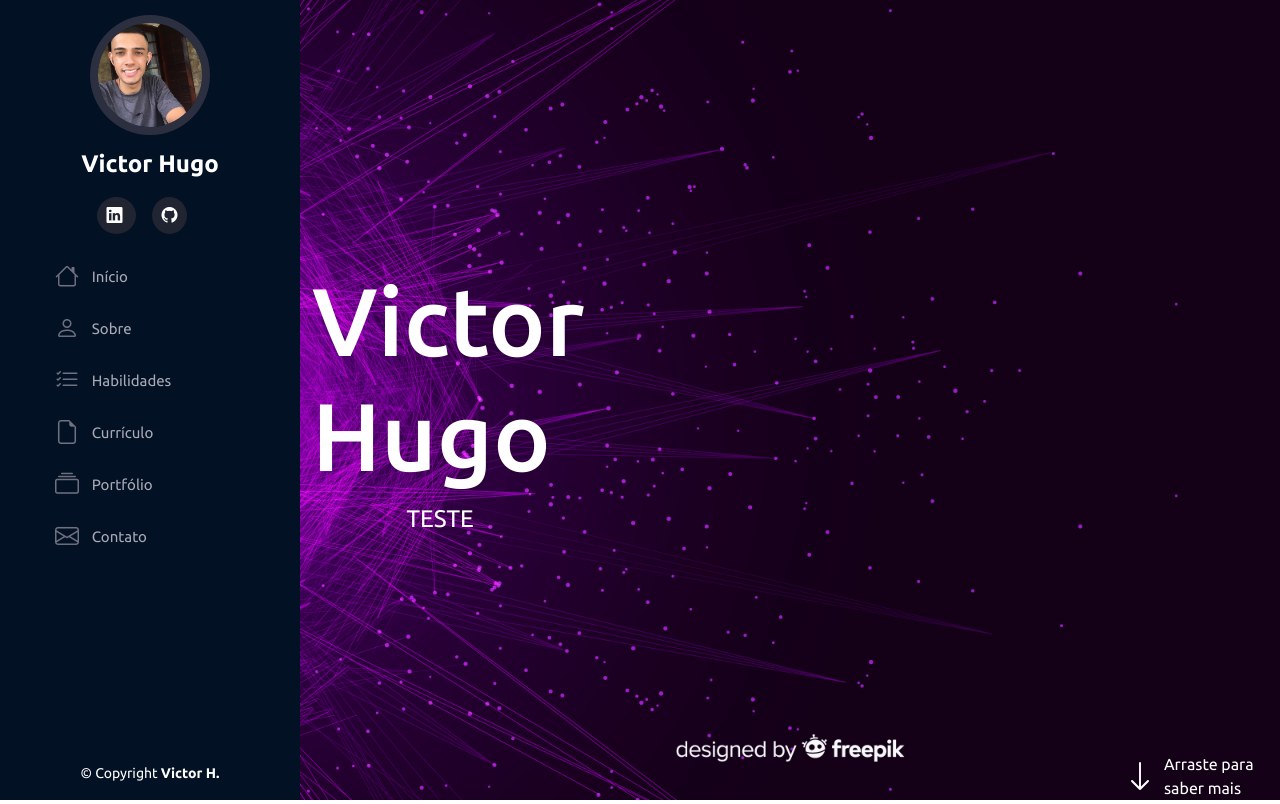
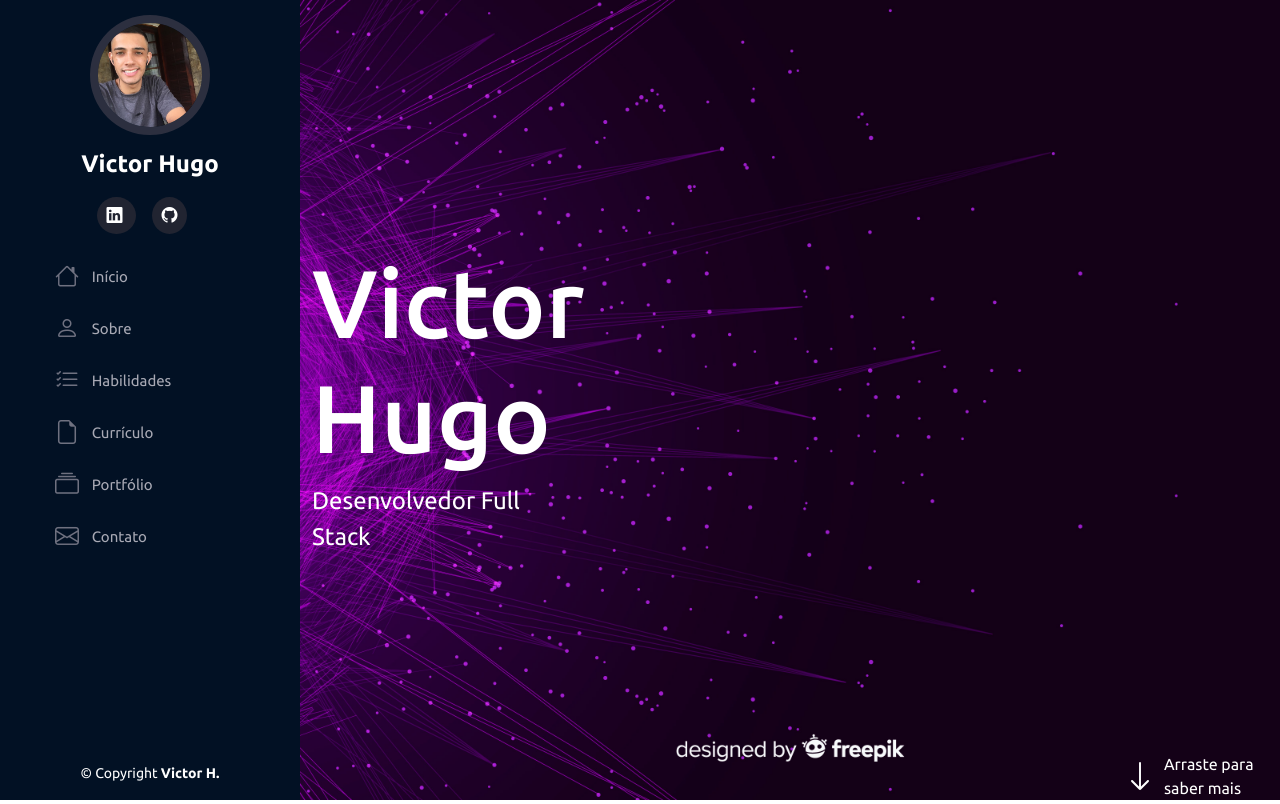
Before and after one commit to VictorHugo842/portfolio-flask, a Flask app: page / in a window 1280 px wide. Shown: the top 804 px of the page. Run offline with Flask 3, Linux system fonts and the light colour scheme; some libraries are stand-ins or nearby versions.

Commit message:
testando render.

```diff
--- a/templates/index.html
+++ b/templates/index.html
@@ -74,7 +74,7 @@
         <section id="inicio" class="row m-0 p-0">
             <div class="col-md-5 d-flex justify-content-center align-items-center flex-column">
                 <h2 class="text-white text-shadow">Victor Hugo</h2>
-                <span id="subtitle" class="text-white text-shadow">TESTE</span>
+                <span id="subtitle" class="text-white text-shadow">Desenvolvedor Full Stack</span>
             </div>
 
             <div class="col-md-7 d-flex justify-content-end align-items-end flex-column">
```
